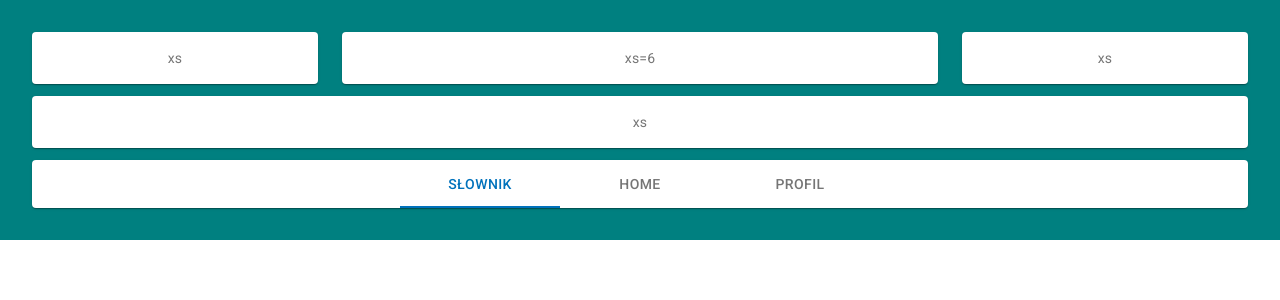
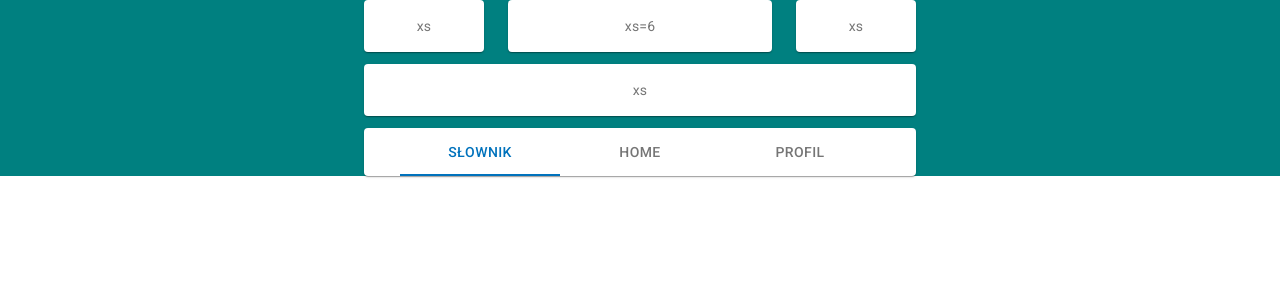
Before and after one commit to arturtamborski/wsp, a React (Create React App) app: page / in a window 1280 px wide. Shown: the top 300 px of the page. Built offline with nearby package versions, Linux system fonts and the light colour scheme.

Commit message:
wrap in container

```diff
--- a/src/views/Home.js
+++ b/src/views/Home.js
@@ -1,4 +1,5 @@
 import { makeStyles } from '@material-ui/core/styles';
+import Container from '@material-ui/core/Container';
 import Paper from '@material-ui/core/Paper';
 import Grid from '@material-ui/core/Grid';
 
@@ -20,8 +21,7 @@
   const classes = useStyles();
 
   return (
-    <div className={classes.root}>
-
+    <Container maxWidth="sm">
       <Grid container spacing={3}>
         <Grid item xs>
           <Paper className={classes.paper}>xs</Paper>
@@ -45,6 +45,6 @@
           <Nav />
         </Grid>
       </Grid>
-    </div>
+    </Container>
   );
 };
```
